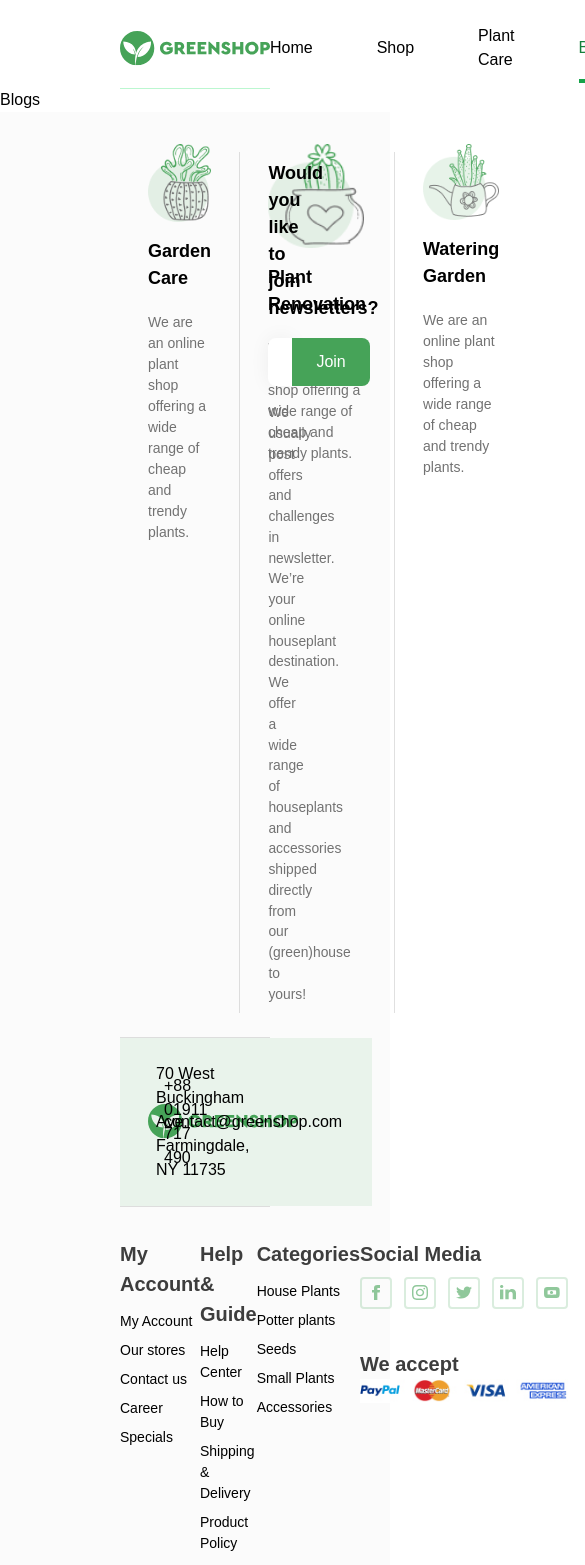
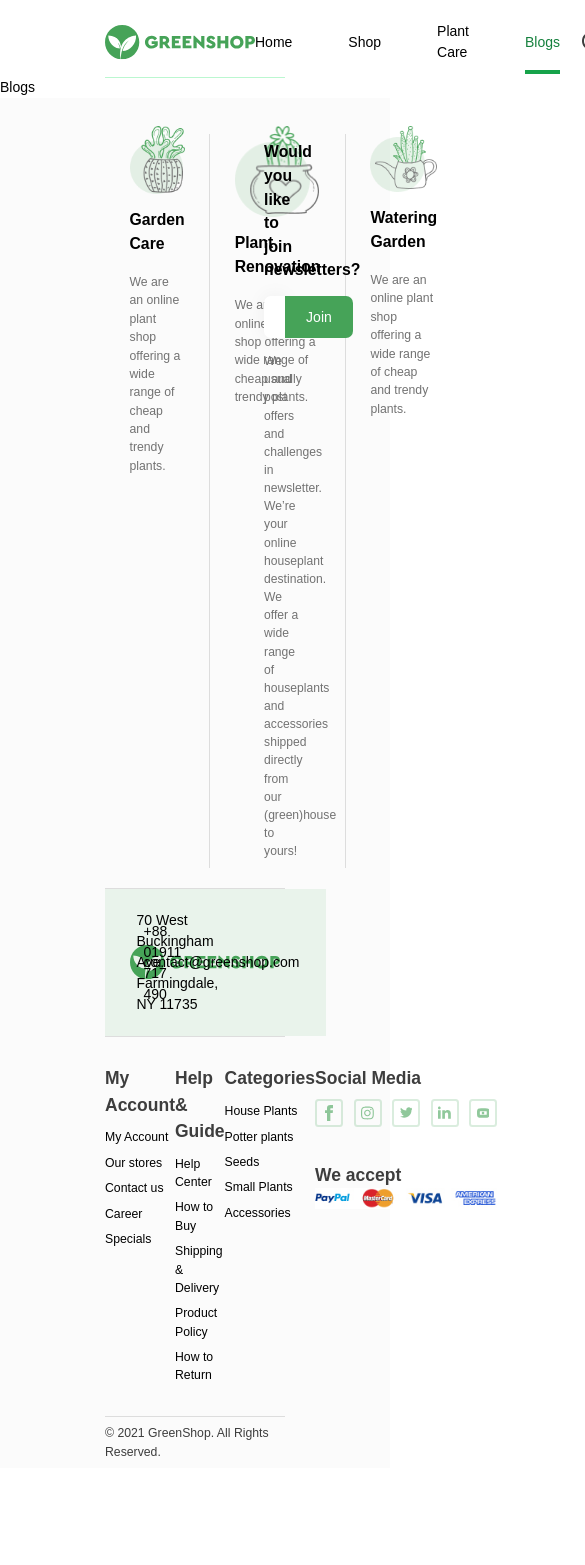
Before and after one commit to YahyobekRahimov/greenshop, a React (Vite) app: page /blogs in a window 390 px wide. Shown: the top 1565 px of the page, 585 px wide, since content can reach past the window. After the commit the page ends 1468 px from the top, so only its background shows below. Built offline with nearby package versions, Linux system fonts and the light colour scheme; grey boxes are pictures that could not be loaded; a web font is replaced by a local one.

Commit message:
changed tailwind screen settings, responsiveness in progress

```diff
--- a/index.html
+++ b/index.html
@@ -1,5 +1,5 @@
 <!doctype html>
-<html lang="en" class="text-[16px]">
+<html lang="en" class="text-[16px] 3xl:text-[16px] 2xl:text-[14px]">
 
 <head>
   <meta charset="UTF-8" />
--- a/src/App.jsx
+++ b/src/App.jsx
@@ -7,7 +7,7 @@ import {
 } from "react-router-dom";
 import "./App.css";
 import Header from "./components/Header/Header";
-import Footer from "./components/Footer";
+import Footer from "./components/Footer/Footer";
 import Home from "./pages/Home";
 import ProductView from "./pages/ProductView";
 import ProductCart from "./pages/ProductCart";
--- a/src/components/Footer.jsx
+++ b/src/components/Footer/Footer.jsx
@@ -1,24 +1,34 @@
-import Container from "./Container";
-import Plant from "../images/plant.png";
-import Cactus from "../images/cactus.png";
-import Teapot from "../images/teapot.png";
-import Button from "./Button";
+// From libraries
+
+import { NavLink } from "react-router-dom";
 import Divider from "@mui/material/Divider";
-import Logo from "../images/logo.svg?react";
-import Location from "../images/Location.png";
-import Message from "../images/Message.png";
-import Calling from "../images/Calling.png";
-import { NavLink } from "react-router-dom";
-import Facebook from "../images/Facebook.svg";
-import Instagram from "../images/Instagram.svg";
-import Twitter from "../images/Twitter.svg";
-import Linkedin from "../images/Linkedin.svg";
-import Union from "../images/Union.svg";
-import AcceptedPayments from "../images/AcceptedPayments.png";
+
+// Components
+
+import Container from "../Container";
+import Button from "../Button";
+
+// Images
+import Plant from "/src/images/plant.png";
+import Cactus from "/src/images/cactus.png";
+import Teapot from "/src/images/teapot.png";
+import Location from "/src/images/Location.png";
+import Message from "/src/images/Message.png";
+import Calling from "/src/images/Calling.png";
+import AcceptedPayments from "/src/images/AcceptedPayments.png";
+
+// SVG
+
+import Logo from "/src/images/logo.svg?react";
+import Facebook from "/src/images/Facebook.svg?react";
+import Instagram from "/src/images/Instagram.svg?react";
+import Twitter from "/src/images/Twitter.svg?react";
+import Linkedin from "/src/images/Linkedin.svg?react";
+import Union from "/src/images/Union.svg?react";
 
 export default function Footer() {
    return (
-      <Container classes="flex bg-softBackground flex-col">
+      <Container classes="flex bg-softBackground flex-col sm:hidden">
          <div className="flex py-8 gap-[4rem] px-7">
             {/* Cards */}
             <div className="flex w-[60%] gap-7">
@@ -193,54 +203,34 @@ export default function Footer() {
                </h3>
                <div className="grid grid-cols-5 w-max gap-3">
                   <a
-                     className="border-2 border-solid rounded border-socialMediaBorder p-[0.4rem] w-8 h-8"
+                     className="border-2 border-solid rounded border-socialMediaBorder p-[0.4rem] w-8 h-8 flex justify-center items-center"
                      href="https://facebook.com/ourPage"
                   >
-                     <img
-                        className="w-full h-full"
-                        src={Facebook}
-                        alt="Facebook"
-                     />
+                     <Facebook />
                   </a>
                   <a
-                     className="border-2 border-solid rounded border-socialMediaBorder p-[0.4rem] w-8 h-8"
+                     className="border-2 border-solid rounded border-socialMediaBorder p-[0.4rem] w-8 h-8 flex justify-center items-center"
                      href="https://facebook.com/ourPage"
                   >
-                     <img
-                        className="w-full h-full"
-                        src={Instagram}
-                        alt="Facebook"
-                     />
+                     <Instagram />
                   </a>
                   <a
-                     className="border-2 border-solid rounded border-socialMediaBorder p-[0.4rem] w-8 h-8"
+                     className="border-2 border-solid rounded border-socialMediaBorder p-[0.4rem] w-8 h-8 flex justify-center items-center"
                      href="https://facebook.com/ourPage"
                   >
-                     <img
-                        className="w-full h-full"
-                        src={Twitter}
-                        alt="Facebook"
-                     />
+                     <Twitter />
                   </a>
                   <a
-                     className="border-2 border-solid rounded border-socialMediaBorder p-[0.4rem] w-8 h-8"
+                     className="border-2 border-solid rounded border-socialMediaBorder p-[0.4rem] w-8 h-8 flex justify-center items-center"
                      href="https://facebook.com/ourPage"
                   >
-                     <img
-                        className="w-full h-full"
-                        src={Linkedin}
-                        alt="Facebook"
-                     />
+                     <Linkedin />
                   </a>
                   <a
-                     className="border-2 border-solid rounded border-socialMediaBorder p-[0.4rem] w-8 h-8"
+                     className="border-2 border-solid rounded border-socialMediaBorder p-[0.4rem] w-8 h-8 flex justify-center items-center"
                      href="https://facebook.com/ourPage"
                   >
-                     <img
-                        className="w-full h-full"
-                        src={Union}
-                        alt="Facebook"
-                     />
+                     <Union />
                   </a>
                </div>
                <div>
--- a/tailwind.config.js
+++ b/tailwind.config.js
@@ -2,6 +2,25 @@
 export default {
    content: ["./index.html", "./src/**/*.{js,ts,jsx,tsx}"],
    theme: {
+      screens: {
+         "3xl": { "max": "1439px" },
+         // => @media (max-width: 1439px) { ... }
+
+         "2xl": { "max": "1279px" },
+         // => @media (max-width: 1279px) { ... }
+
+         "xl": { "max": "1023px" },
+         // => @media (max-width: 1023px) { ... }
+
+         "lg": { "max": "767px" },
+         // => @media (max-width: 767px) { ... }
+
+         "md": { "max": "639px" },
+         // => @media (max-width: 639px) { ... }
+
+         "sm": { "max": "374px" },
+         // => @media (max-width: 374px) { ... }
+      },
       extend: {
          boxShadow: {
             primary: "0 4px 6px rgba(0, 0, 0, 0.1)",
```
